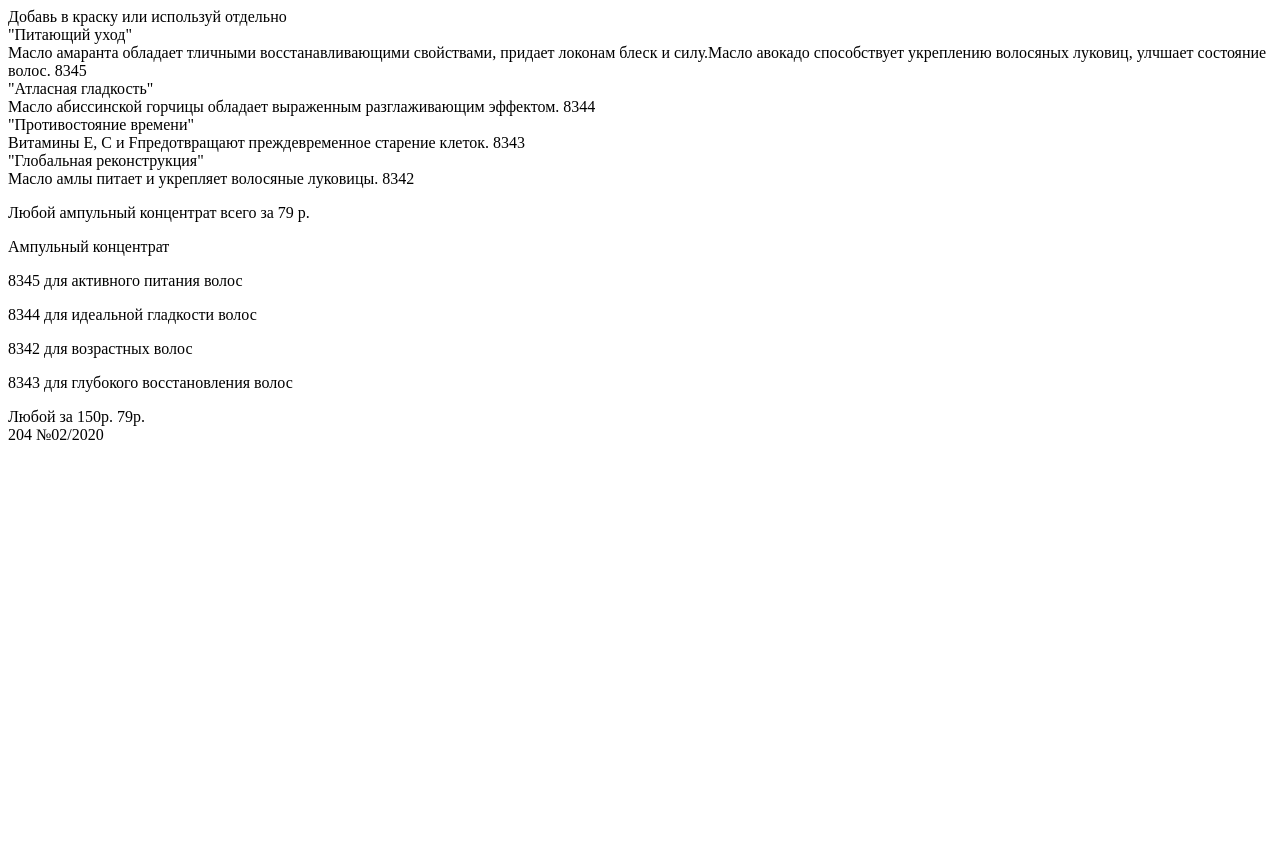
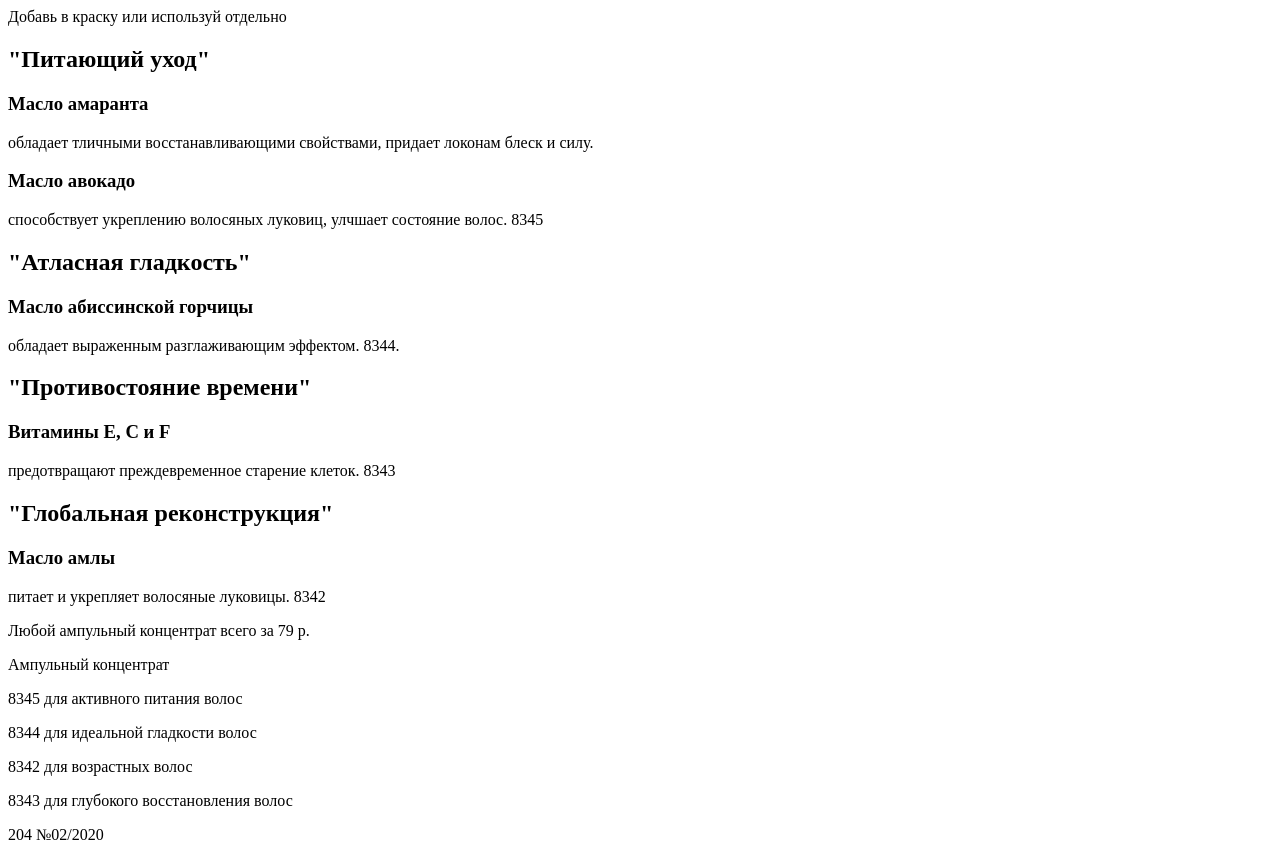
Before and after one commit to WebHeroSchool/mag, a plain HTML site: page index.html in a window 1280 px wide. Before the commit the page ends 800 px from the top, so only its background shows below. Drawn offline with Linux system fonts and the light colour scheme.

Commit message:
Update index.html

```diff
--- a/index.html
+++ b/index.html
@@ -8,30 +8,41 @@
 			Добавь в краску или используй отдельно
 		</header>
 		<main>
-		<section>
-			"Питающий уход"
+		<section
+			<img src="<адрес>" alt="<текст>">
+			<article>
+				<h2>"Питающий уход"</h2>
+				<h3>Масло амаранта</h3>
+				<p>обладает тличными восстанавливающими свойствами, придает локонам блеск и силу.</p>
+				<h3>Масло авокадо</h3>
+				<p>способствует укреплению волосяных луковиц, улчшает состояние волос. 8345</p>
+			</article>
 		</section>
+		<section
+			<img src="<адрес>" alt="<текст>">
 			<article>
-			Масло амаранта обладает тличными восстанавливающими свойствами, придает локонам блеск и силу.Масло авокадо способствует укреплению волосяных луковиц, улчшает состояние волос. 8345
+				<h2>"Атласная гладкость"</h2>
+				<h3>Масло абиссинской горчицы</h3>
+				<p>обладает выраженным разглаживающим эффектом. 8344.</p>
 			</article>
-		<section>
-			"Атласная гладкость"
 		</section>
+		<section
+			<img src="<адрес>" alt="<текст>">
 			<article>
-			Масло абиссинской горчицы обладает выраженным разглаживающим эффектом. 8344
+				<h2>"Противостояние времени"</h2>
+				<h3>Витамины E, C и F</h3>
+				<p>предотвращают преждевременное старение клеток. 8343</p>
 			</article>
-		<section>
-			"Противостояние времени"
 		</section>
+		<section
+			<img src="<адрес>" alt="<текст>">
 			<article>
-			Витамины E, C и Fпредотвращают преждевременное старение клеток. 8343
+				<h2>"Глобальная реконструкция"</h2>
+				<h3>Масло амлы</h3>
+				<p>питает и укрепляет волосяные луковицы. 8342 </p>
 			</article>
-	      	<section>
-	      		"Глобальная реконструкция"
 		</section>
-	      	<article>
-			Масло амлы питает и укрепляет волосяные луковицы. 8342
-		</article>
+
 		<aside>
 			<p>Любой ампульный концентрат всего за 79 р.</p>
 		</aside>
@@ -42,7 +53,6 @@
 			<p>8342 для возрастных волос</p>
 			<p>8343 для глубокого восстановления волос</p>
 		</aside>
-		<aside>Любой за 150р. 79р.</aside>
 		</main>
 		<footer>204 №02/2020</footer>
  	 </body>
```
Lines whose indentation alone changed are shown as unchanged.
